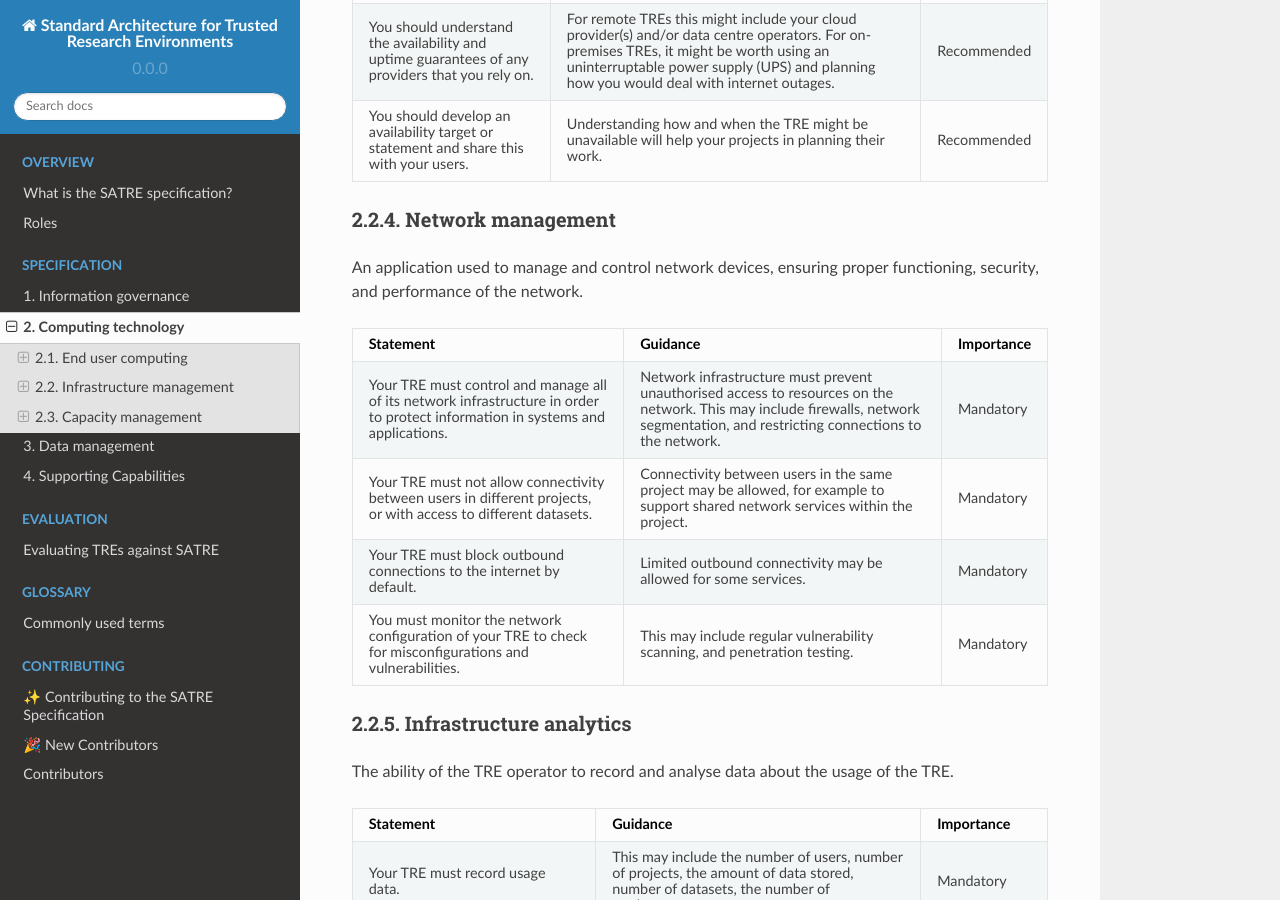
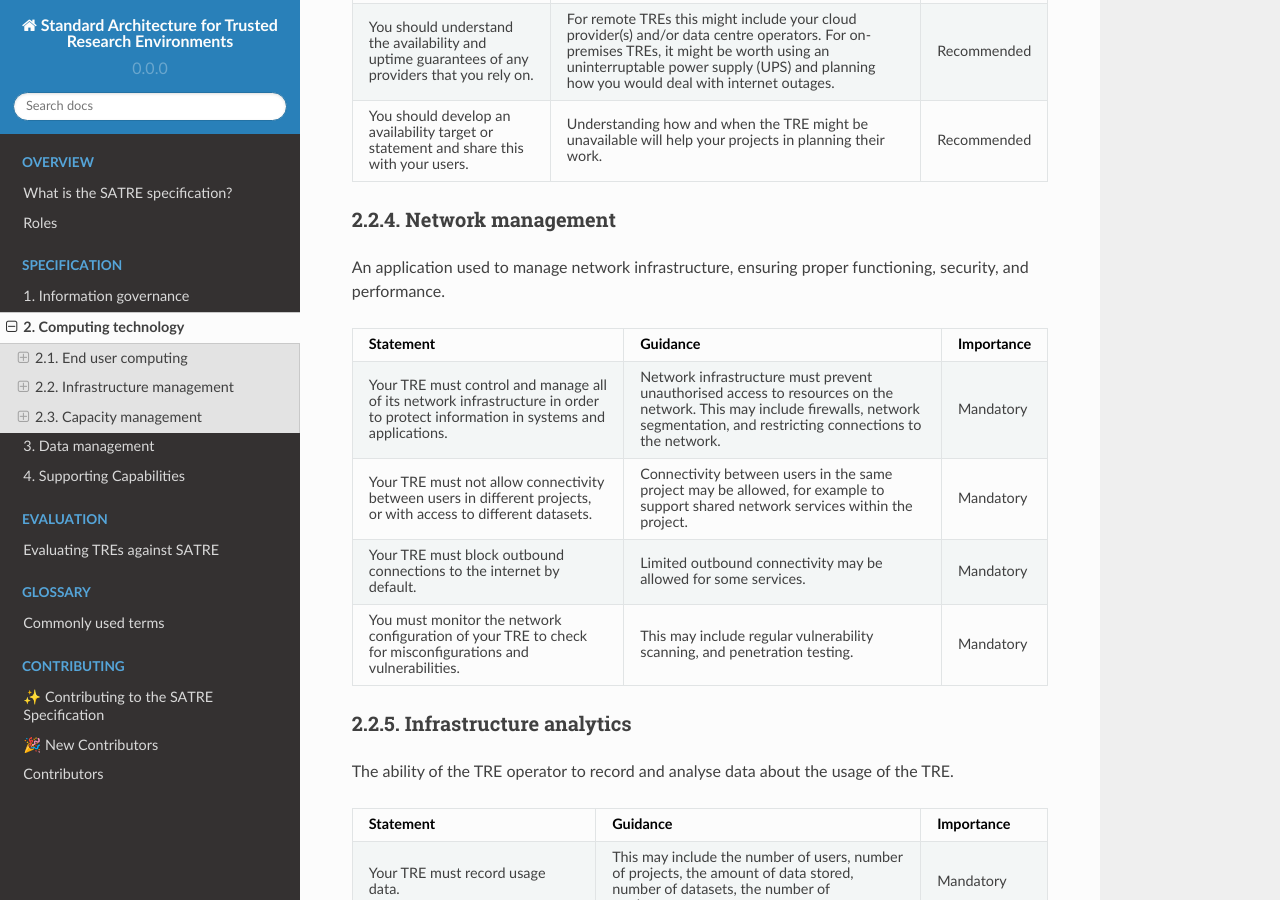
Before and after one commit to sa-tre/satre-specification, a Sphinx documentation site: the page built from docs/source/pillars/computing_technology.md, in a window 1280 px wide and 900 px high, scrolled down 4781 px. Built offline with Sphinx 7.4.7 and the Read the Docs theme 2.0.0, drawn with Linux system fonts in a browser that asks for light colours.

Commit message:
:memo: Update network management

````diff
--- a/docs/source/pillars/computing_technology.md
+++ b/docs/source/pillars/computing_technology.md
@@ -232,7 +232,7 @@ The process of ensuring all IT infrastructure meets the agreed levels of availab
 
 ### Network management
 
-An application used to manage and control network devices, ensuring proper functioning, security, and performance of the network.
+An application used to manage network infrastructure, ensuring proper functioning, security, and performance.
 
 ```{list-table}
 :header-rows: 1
````
